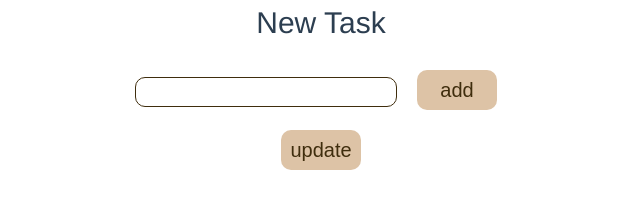
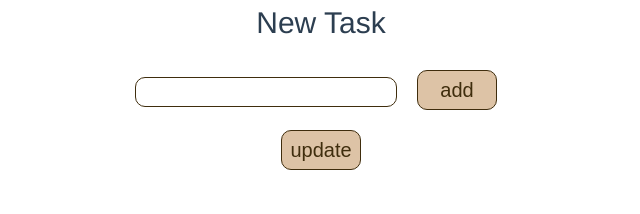
Before and after one commit to oribe1115/Todo-list, a Vue app: page / in a window 1280 px wide. Shown: the part 582-796 px from the top of the page, without its empty margins (319-959 px from the left). Built offline with nearby package versions, Linux system fonts and the light colour scheme.

Commit message:
ボタンの微修正

```diff
--- a/src/components/TodoList.css
+++ b/src/components/TodoList.css
@@ -100,7 +100,7 @@ button {
     background-color: rgb(221, 195, 166);
     color: rgb(63, 45, 13);
     font-size: 20px;
-    border: none;
+    border: solid 1px rgb(63, 45, 13);
     border-radius: 10px;
 }
 
```
